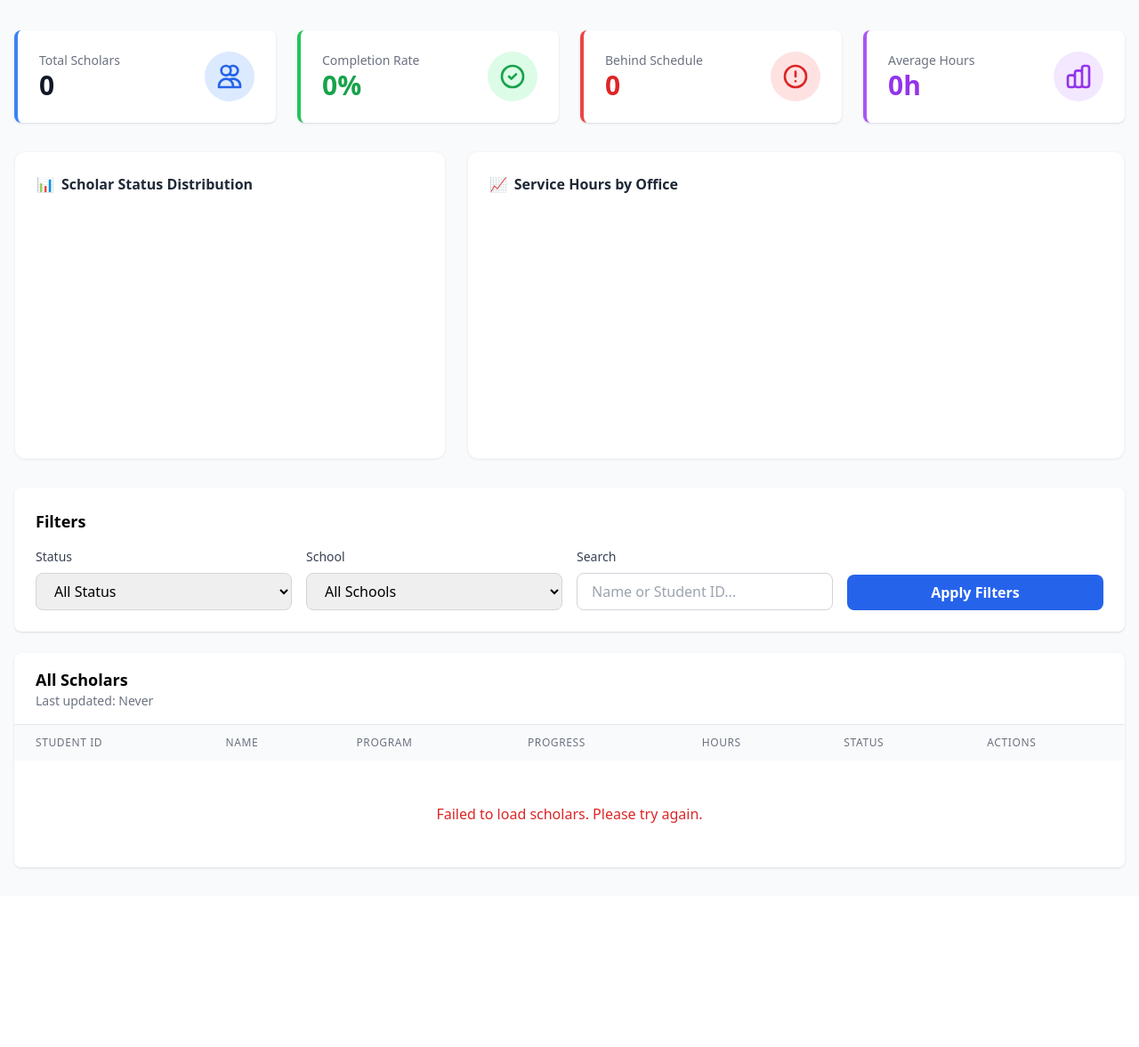
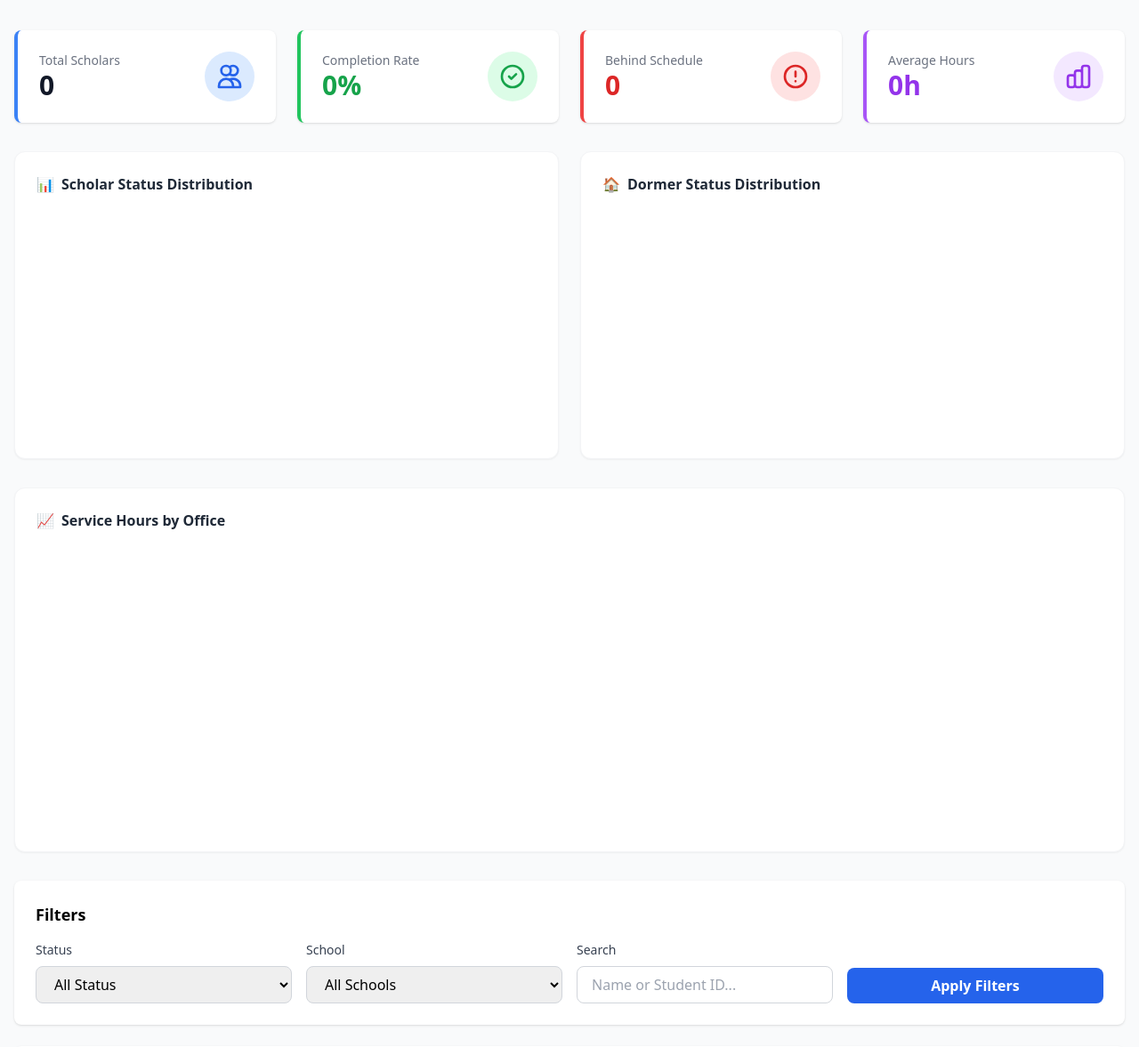
Before and after one commit to loltreeman/serbisyongScholars, a Django app: page /dashboard/admin/ in a window 1280 px wide. Shown: the part 154-1331 px from the top of the page at 89% size. Before the commit the page ends 1131 px from the top, so only its background shows below. Run offline with Django 4.2, Linux system fonts and the light colour scheme; data that the repository does not hold is empty; a map, chart or similar area stays blank; some libraries are stand-ins or nearby versions.

Commit message:
ADD: Display dormer and non-dormer distribution

```diff
--- a/serbisyongScholars/scholarapp/views.py
+++ b/serbisyongScholars/scholarapp/views.py
@@ -360,6 +360,8 @@ def admin_scholars_list(request):
     total_scholars = len(scholars)
     completion_rate = (complete_count / total_scholars * 100) if total_scholars > 0 else 0
     average_hours = profiles.aggregate(Avg('total_hours_rendered'))['total_hours_rendered__avg'] or 0
+    dormer_count = profiles.filter(is_dormer=True).count()
+    non_dormer_count = profiles.filter(is_dormer=False).count()
 
     # Get office statistics for charts
     office_stats = ServiceLog.objects.values('office_name').annotate(
@@ -374,7 +376,9 @@ def admin_scholars_list(request):
         'completion_rate': completion_rate,
         'average_hours': average_hours,
         'scholars': scholars,
-        'office_stats': list(office_stats)
+        'office_stats': list(office_stats),
+        'dormer_count': dormer_count,
+        'non_dormer_count': non_dormer_count,
     })
 
 @api_view(['GET', 'PUT'])
--- a/serbisyongScholars/static/js/admin_dashboard.js
+++ b/serbisyongScholars/static/js/admin_dashboard.js
@@ -1,25 +1,21 @@
 let allScholars = [];
 let filteredScholars = [];
 
-// Load scholars when page loads
-document.addEventListener('DOMContentLoaded', function() {
+document.addEventListener("DOMContentLoaded", function () {
     loadScholars();
 });
 
-/**
- * Fetch all scholars from backend API
- */
 async function loadScholars() {
     try {
         showLoading();
 
-        const response = await fetch('/api/admin/scholars/', {
+        const response = await fetch("/api/admin/scholars/", {
             headers: {
-                'Authorization': `Bearer ${localStorage.getItem('access')}` // Ensure this is 'access'
-            }
+                Authorization: `Bearer ${localStorage.getItem("access")}`, // Ensure this is 'access'
+            },
         });
 
-        if (!response.ok) throw new Error('Failed to load scholars');
+        if (!response.ok) throw new Error("Failed to load scholars");
 
         const data = await response.json();
 
@@ -29,16 +25,17 @@ async function loadScholars() {
         updateStats(data);
         renderTable(filteredScholars);
 
-        if (typeof Chart !== 'undefined') {
+        if (typeof Chart !== "undefined") {
             createCharts(data);
         }
 
         const now = new Date();
-        document.getElementById('last-updated').textContent = now.toLocaleTimeString();
-
+        document.getElementById(
+            "last-updated"
+        ).textContent = now.toLocaleTimeString();
     } catch (error) {
-        console.error('JS CRASHED HERE:', error);
-        showError('Failed to load scholars. Please try again.');
+        console.error("JS CRASHED HERE:", error);
+        showError("Failed to load scholars. Please try again.");
     }
 }
 
@@ -47,30 +44,31 @@ function createMiniProgress(percentage) {
     return `
         <div class="flex items-center">
             <div class="w-24 bg-gray-200 rounded-full h-2 mr-2">
-                <div class="${color} h-2 rounded-full" style="width: ${Math.min(percentage, 100)}%"></div>
+                <div class="${color} h-2 rounded-full" style="width: ${Math.min(
+        percentage,
+        100
+    )}%"></div>
             </div>
             <span class="text-xs text-gray-600">${percentage}%</span>
         </div>
     `;
 }
 
-/**
- * Update stats cards
- */
 function updateStats(data) {
-    document.getElementById('stat-total').textContent = data.total || 0;
-    document.getElementById('stat-completion').textContent =
-        data.completion_rate ? `${data.completion_rate.toFixed(1)}%` : '0%';
-    document.getElementById('stat-behind').textContent = data.behind || 0;
-    document.getElementById('stat-average').textContent =
-        data.average_hours ? `${data.average_hours.toFixed(1)}h` : '0h';
+    document.getElementById("stat-total").textContent = data.total || 0;
+    document.getElementById(
+        "stat-completion"
+    ).textContent = data.completion_rate
+        ? `${data.completion_rate.toFixed(1)}%`
+        : "0%";
+    document.getElementById("stat-behind").textContent = data.behind || 0;
+    document.getElementById("stat-average").textContent = data.average_hours
+        ? `${data.average_hours.toFixed(1)}h`
+        : "0h";
 }
 
-/**
- * Render scholar table
- */
 function renderTable(scholars) {
-    const tbody = document.getElementById('scholar-table');
+    const tbody = document.getElementById("scholar-table");
 
     if (!scholars || scholars.length === 0) {
         tbody.innerHTML = `
@@ -83,14 +81,17 @@ function renderTable(scholars) {
         return;
     }
 
-    tbody.innerHTML = '';
+    tbody.innerHTML = "";
 
-    scholars.forEach(scholar => {
-        const percentage = calculatePercentage(scholar.rendered_hours, scholar.required_hours);
+    scholars.forEach((scholar) => {
+        const percentage = calculatePercentage(
+            scholar.rendered_hours,
+            scholar.required_hours
+        );
         const status = getStatus(percentage);
 
-        const row = document.createElement('tr');
-        row.className = 'hover:bg-gray-50 transition';
+        const row = document.createElement("tr");
+        row.className = "hover:bg-gray-50 transition";
         row.innerHTML = `
             <td class="px-6 py-4 whitespace-nowrap text-sm font-medium text-gray-900">
                 ${scholar.student_id}
@@ -99,7 +100,7 @@ function renderTable(scholars) {
                 ${scholar.name}
             </td>
             <td class="px-6 py-4 whitespace-nowrap text-sm text-gray-500">
-                ${scholar.program || 'N/A'}
+                ${scholar.program || "N/A"}
             </td>
             <td class="px-6 py-4 whitespace-nowrap">
                 ${createMiniProgress(percentage)}
@@ -108,7 +109,9 @@ function renderTable(scholars) {
                 ${scholar.rendered_hours}/${scholar.required_hours}
             </td>
             <td class="px-6 py-4 whitespace-nowrap">
-                <span class="px-3 py-1 inline-flex text-xs leading-5 font-semibold rounded-full ${status.bgColor} ${status.textColor}">
+                <span class="px-3 py-1 inline-flex text-xs leading-5 font-semibold rounded-full ${
+                    status.bgColor
+                } ${status.textColor}">
                     ${status.text}
                 </span>
             </td>
@@ -123,31 +126,37 @@ function renderTable(scholars) {
         tbody.appendChild(row);
     });
 }
-/**
- * Apply filters
- */
+
 function applyFilters() {
-    const statusFilter = document.getElementById('filter-status').value;
-    const schoolFilter = document.getElementById('filter-school').value;
-    const searchQuery = document.getElementById('search-input').value.toLowerCase().trim();
+    const statusFilter = document.getElementById("filter-status").value;
+    const schoolFilter = document.getElementById("filter-school").value;
+    const searchQuery = document
+        .getElementById("search-input")
+        .value.toLowerCase()
+        .trim();
 
-    filteredScholars = allScholars.filter(scholar => {
-        // Filter by status
-        if (statusFilter !== 'all') {
-            const percentage = calculatePercentage(scholar.rendered_hours, scholar.required_hours);
+    filteredScholars = allScholars.filter((scholar) => {
+        if (statusFilter !== "all") {
+            const percentage = calculatePercentage(
+                scholar.rendered_hours,
+                scholar.required_hours
+            );
             const status = getStatusKey(percentage);
             if (status !== statusFilter) return false;
         }
 
-        // Filter by school
-        if (schoolFilter !== 'all') {
+
+        if (schoolFilter !== "all") {
             if (scholar.school !== schoolFilter) return false;
         }
 
-        // Search filter
         if (searchQuery) {
-            const matchesName = scholar.name.toLowerCase().includes(searchQuery);
-            const matchesID = scholar.student_id.toLowerCase().includes(searchQuery);
+            const matchesName = scholar.name
+                .toLowerCase()
+                .includes(searchQuery);
+            const matchesID = scholar.student_id
+                .toLowerCase()
+                .includes(searchQuery);
             if (!matchesName && !matchesID) return false;
         }
 
@@ -157,72 +166,52 @@ function applyFilters() {
     renderTable(filteredScholars);
 }
 
-/**
- * Helper: Calculate percentage
- */
 function calculatePercentage(rendered, required) {
     if (!required || required === 0) return 0;
     return Math.round((rendered / required) * 100);
 }
 
-/**
- * Helper: Get status object
- */
 function getStatus(percentage) {
     if (percentage >= 100) {
         return {
-            text: 'Complete',
-            bgColor: 'bg-green-100',
-            textColor: 'text-green-800'
+            text: "Complete",
+            bgColor: "bg-green-100",
+            textColor: "text-green-800",
         };
     } else if (percentage >= 70) {
         return {
-            text: 'On Track',
-            bgColor: 'bg-yellow-100',
-            textColor: 'text-yellow-800'
+            text: "On Track",
+            bgColor: "bg-yellow-100",
+            textColor: "text-yellow-800",
         };
     } else {
         return {
-            text: 'Behind',
-            bgColor: 'bg-red-100',
-            textColor: 'text-red-800'
+            text: "Behind",
+            bgColor: "bg-red-100",
+            textColor: "text-red-800",
         };
     }
 }
 
-/**
- * Helper: Get status key for filtering
- */
 function getStatusKey(percentage) {
-    if (percentage >= 100) return 'complete';
-    if (percentage >= 70) return 'on-track';
-    return 'behind';
+    if (percentage >= 100) return "complete";
+    if (percentage >= 70) return "on-track";
+    return "behind";
 }
 
-/**
- * Helper: Get progress bar color
- */
 function getProgressBarColor(percentage) {
-    if (percentage >= 100) return 'bg-green-600';
-    if (percentage >= 70) return 'bg-yellow-500';
-    return 'bg-red-600';
+    if (percentage >= 100) return "bg-green-600";
+    if (percentage >= 70) return "bg-yellow-500";
+    return "bg-red-600";
 }
 
-/**
- * View scholar details
- */
 function viewScholarDetails(studentId) {
-    // Option 1: Open in new tab (recommended)
-    window.open(`/profile?student_id=${studentId}`, '_blank');
+    window.open(`/profile?student_id=${studentId}`, "_blank");
 
-    // Option 2: Navigate in same window (uncomment to use)
-    // window.location.href = `/profile?student_id=${studentId}`;
 }
-/**
- * Show loading state
- */
+
 function showLoading() {
-    const tbody = document.getElementById('scholar-table');
+    const tbody = document.getElementById("scholar-table");
     tbody.innerHTML = `
         <tr>
             <td colspan="7" class="px-6 py-12 text-center">
@@ -235,11 +224,8 @@ function showLoading() {
     `;
 }
 
-/**
- * Show error message
- */
 function showError(message) {
-    const tbody = document.getElementById('scholar-table');
+    const tbody = document.getElementById("scholar-table");
     tbody.innerHTML = `
         <tr>
             <td colspan="7" class="px-6 py-12 text-center text-red-600">
@@ -249,106 +235,125 @@ function showError(message) {
     `;
 }
 
-/**
- * Create charts
- */
 function createCharts(data) {
-    // Destroy existing charts if they exist
     if (window.distributionChart) window.distributionChart.destroy();
     if (window.officeChart) window.officeChart.destroy();
 
-    const distributionCtx = document.getElementById('distribution-chart');
+    const distributionCtx = document.getElementById("distribution-chart");
     if (distributionCtx) {
         window.distributionChart = new Chart(distributionCtx, {
-            type: 'doughnut',
+            type: "doughnut",
             data: {
-                labels: ['Complete', 'On Track', 'Behind'],
-                datasets: [{
-                    data: [data.complete || 0, data.on_track || 0, data.behind || 0],
-                    backgroundColor: ['#10b981', '#f59e0b', '#ef4444'],
-                    borderWidth: 0
-                }]
+                labels: ["Complete", "On Track", "Behind"],
+                datasets: [
+                    {
+                        data: [
+                            data.complete || 0,
+                            data.on_track || 0,
+                            data.behind || 0,
+                        ],
+                        backgroundColor: ["#10b981", "#f59e0b", "#ef4444"],
+                        borderWidth: 0,
+                    },
+                ],
             },
             options: {
                 responsive: true,
                 maintainAspectRatio: true,
                 plugins: {
                     legend: {
-                        position: 'bottom',
+                        position: "bottom",
                         labels: {
                             padding: 15,
                             font: {
-                                size: 12
-                            }
-                        }
+                                size: 12,
+                            },
+                        },
                     },
                     tooltip: {
                         callbacks: {
-                            label: function(context) {
-                                const label = context.label || '';
+                            label: function (context) {
+                                const label = context.label || "";
                                 const value = context.parsed || 0;
                                 const total = data.total || 1;
-                                const percentage = ((value / total) * 100).toFixed(1);
+                                const percentage = (
+                                    (value / total) *
+                                    100
+                                ).toFixed(1);
                                 return `${label}: ${value} (${percentage}%)`;
-                            }
-                        }
-                    }
-                }
-            }
+                            },
+                        },
+                    },
+                },
+            },
         });
     }
 
-    const officeCtx = document.getElementById('office-chart');
+    const officeCtx = document.getElementById("office-chart");
     if (officeCtx && data.office_stats) {
-        const officeNames = data.office_stats.map(stat => stat.office_name);
-        const officeHours = data.office_stats.map(stat => stat.total_hours);
+        const officeNames = data.office_stats.map((stat) => stat.office_name);
+        const officeHours = data.office_stats.map((stat) => stat.total_hours);
 
         window.officeChart = new Chart(officeCtx, {
-            type: 'bar',
+            type: "bar",
             data: {
                 labels: officeNames,
-                datasets: [{
-                    label: 'Total Hours',
-                    data: officeHours,
-                    backgroundColor: '#3b82f6',
-                    borderRadius: 6,
-                    maxBarThickness: 60
-                }]
+                datasets: [
+                    {
+                        label: "Total Hours",
+                        data: officeHours,
+                        backgroundColor: "#3b82f6",
+                        borderRadius: 6,
+                    },
+                ],
             },
             options: {
+                indexAxis: "y",
                 responsive: true,
                 maintainAspectRatio: true,
                 plugins: {
-                    legend: {
-                        display: false
-                    },
-                    tooltip: {
-                        callbacks: {
-                            label: function(context) {
-                                return `${context.parsed.y} hours`;
-                            }
-                        }
-                    }
+                    legend: { display: false },
                 },
                 scales: {
-                    y: {
+                    x: {
                         beginAtZero: true,
                         ticks: {
-                            callback: function(value) {
-                                return value + 'h';
-                            }
+                            callback: function (value) {
+                                return value + "h";
+                            },
                         },
-                        grid: {
-                            color: '#e5e7eb'
-                        }
                     },
-                    x: {
-                        grid: {
-                            display: false
-                        }
-                    }
-                }
-            }
+                    y: {
+                        grid: { display: false },
+                    },
+                },
+            },
         });
+
+        const dormerCtx = document.getElementById("dormer-chart");
+        if (dormerCtx) {
+            new Chart(dormerCtx, {
+                type: "doughnut",
+                data: {
+                    labels: ["Dormers (15hrs)", "Non-Dormers (10hrs)"],
+                    datasets: [
+                        {
+                            data: [
+                                data.dormer_count || 0,
+                                data.non_dormer_count || 0,
+                            ],
+                            backgroundColor: ["#3b82f6", "#10b981"],
+                            borderWidth: 0,
+                        },
+                    ],
+                },
+                options: {
+                    responsive: true,
+                    plugins: {
+                        legend: { position: "bottom" },
+                    },
+                },
+            });
+        }
     }
 }
--- a/serbisyongScholars/templates/admin_dashboard.html
+++ b/serbisyongScholars/templates/admin_dashboard.html
@@ -78,8 +78,12 @@
             </div>
         </div>
 
-        <div class="grid grid-cols-1 lg:grid-cols-5 gap-6 mb-8">
-            <div class="lg:col-span-2 bg-white rounded-xl shadow-sm border border-gray-100 p-6">
+
+        <!-- Charts Section: 2 Rows -->
+<div class="grid grid-cols-1 lg:grid-cols-2 gap-6 mb-8">
+
+    <!-- Row 1: Scholar Status Distribution -->
+    <div class="bg-white rounded-xl shadow-sm border border-gray-100 p-6">
         <h3 class="text-gray-800 font-bold mb-4 flex items-center">
             <span class="mr-2">📊</span> Scholar Status Distribution
         </h3>
@@ -87,13 +91,26 @@
             <canvas id="distribution-chart"></canvas>
         </div>
     </div>
-            <div class="lg:col-span-3 bg-white rounded-xl shadow-sm border border-gray-100 p-6">
+
+    <!-- Row 1: Dormer Status Distribution -->
+    <div class="bg-white rounded-xl shadow-sm border border-gray-100 p-6">
+        <h3 class="text-gray-800 font-bold mb-4 flex items-center">
+            <span class="mr-2">🏠</span> Dormer Status Distribution
+        </h3>
+        <div class="relative h-64">
+            <canvas id="dormer-chart"></canvas>
+        </div>
+    </div>
+
+</div>
+
+<!-- Row 2: Service Hours by Office (Full Width) -->
+<div class="bg-white rounded-xl shadow-sm border border-gray-100 p-6 mb-8">
     <h3 class="text-gray-800 font-bold mb-4 flex items-center">
         <span class="mr-2">📈</span> Service Hours by Office
     </h3>
-                <div class="relative h-64">
+    <div class="relative h-80">
         <canvas id="office-chart"></canvas>
-                </div>
     </div>
 </div>
 
```
Lines whose indentation alone changed are shown as unchanged.
